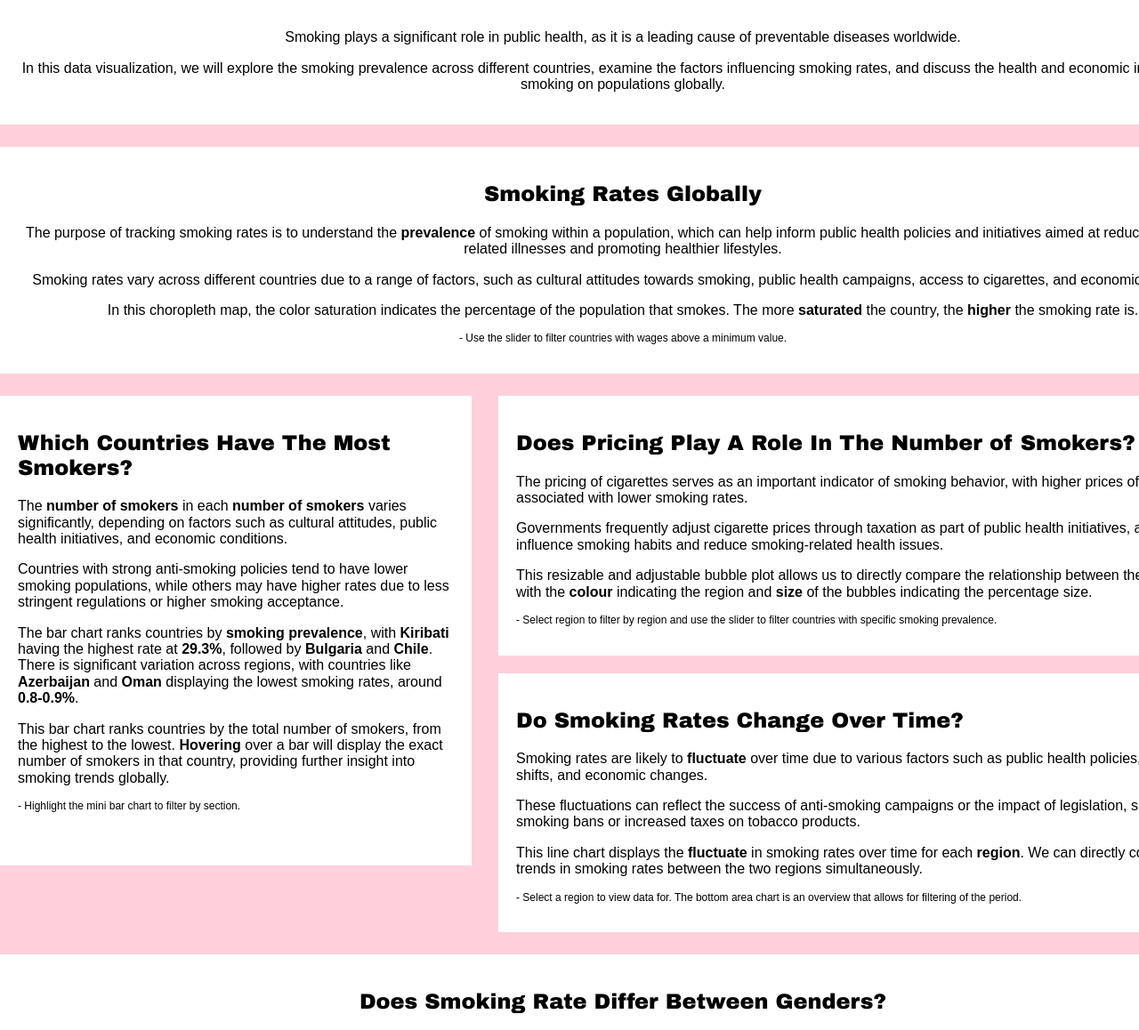
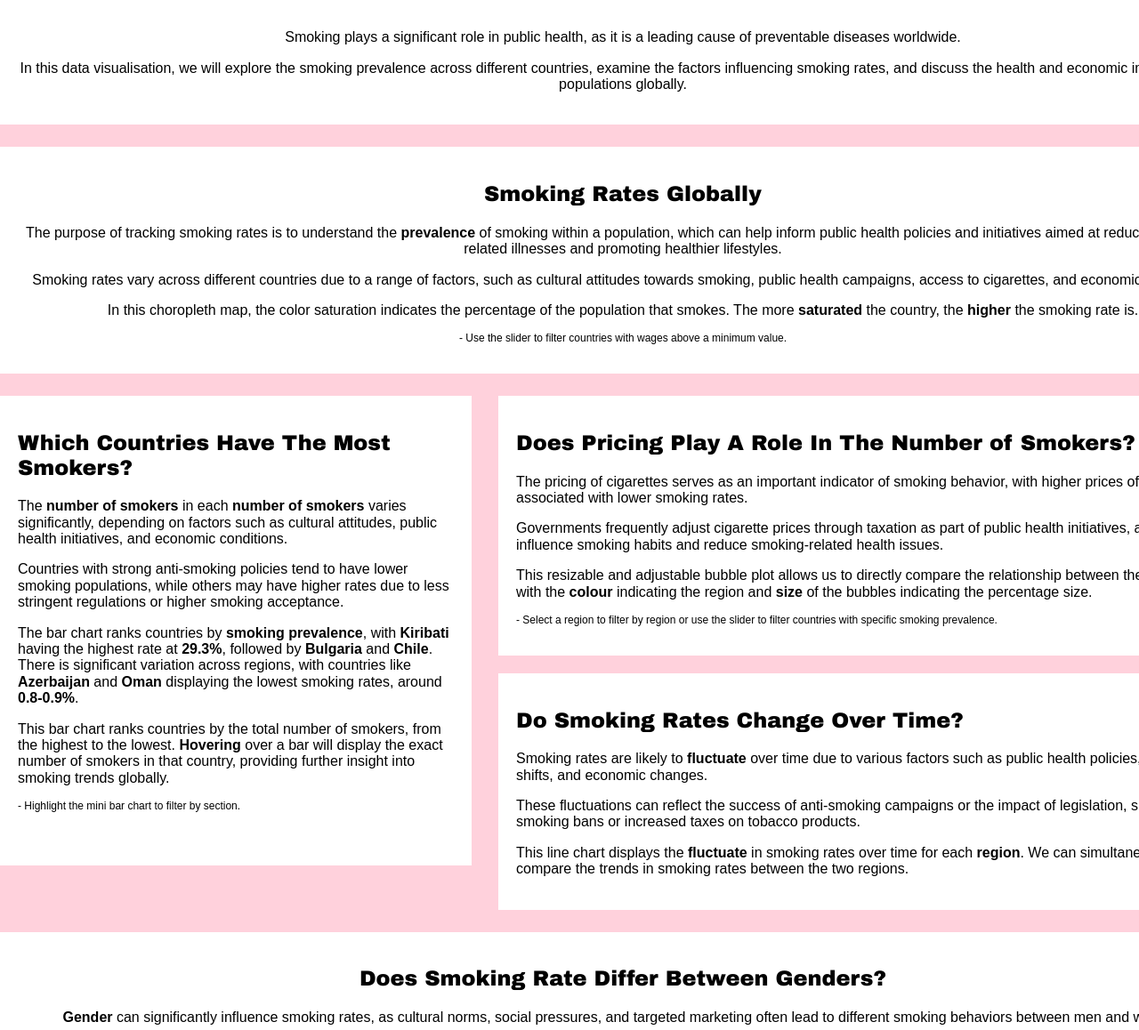
Before and after one commit to CaiHeShun/FIT3179A2, a plain HTML site: page index.html in a window 1280 px wide. Shown: the part 130-1288 px from the top of the page at 89% size. Drawn offline with nearby package versions, Linux system fonts and the light colour scheme; a script that the page names is missing.

Commit message:
Update index.html

```diff
--- a/index.html
+++ b/index.html
@@ -32,7 +32,7 @@
             <div class="pure-u-1-1 text-center">
                 <h1>A Dashboard About Smoking</h1>
                 <p>Smoking plays a significant role in public health, as it is a leading cause of preventable diseases worldwide.</p>
-                <p>In this data visualization, we will explore the smoking prevalence across different countries, examine the factors influencing smoking rates, and discuss the health and economic implications of smoking on populations globally.</p>
+                <p>In this data visualisation, we will explore the smoking prevalence across different countries, examine the factors influencing smoking rates, and discuss the health and economic implications on populations globally.</p>
             </div>
         </div>
         <!-- end pure grid group -->
@@ -79,7 +79,7 @@
                     <p>Governments frequently adjust cigarette prices through taxation as part of public health initiatives, aiming to influence smoking habits and reduce smoking-related health issues.</p>
                     <p> This resizable and adjustable bubble plot allows us to directly compare the relationship between the 2 attributes, with the <b>colour</b> indicating the region and <b>size</b> of the bubbles indicating the percentage size.</p>
                     <div id="key">
-                        <p>- Select region to filter by region and use the slider to filter countries with specific smoking prevalence.</p>
+                        <p>- Select a region to filter by region or use the slider to filter countries with specific smoking prevalence.</p>
                     </div>
                     <div id="bubble_plot"></div>
                 </div>
@@ -87,9 +87,8 @@
                     <h2>Do Smoking Rates Change Over Time?</h2>
                     <p>Smoking rates are likely to <b>fluctuate</b> over time due to various factors such as public health policies, cultural shifts, and economic changes.</p>
                     <p>These fluctuations can reflect the success of anti-smoking campaigns or the impact of legislation, such as smoking bans or increased taxes on tobacco products.</p>
-                    <p>This line chart displays the <b>fluctuate</b> in smoking rates over time for each <b>region</b>. We can directly compare the trends in smoking rates between the two regions simultaneously.</p>
+                    <p>This line chart displays the <b>fluctuate</b> in smoking rates over time for each <b>region</b>. We can simultaneously compare the trends in smoking rates between the two regions.</p>
                     <div id="key">
-                        <p>- Select a region to view data for. The bottom area chart is an overview that allows for filtering of the period.</p>
                     </div>
                     <div id="line_chart"></div>
                 </div>
```
